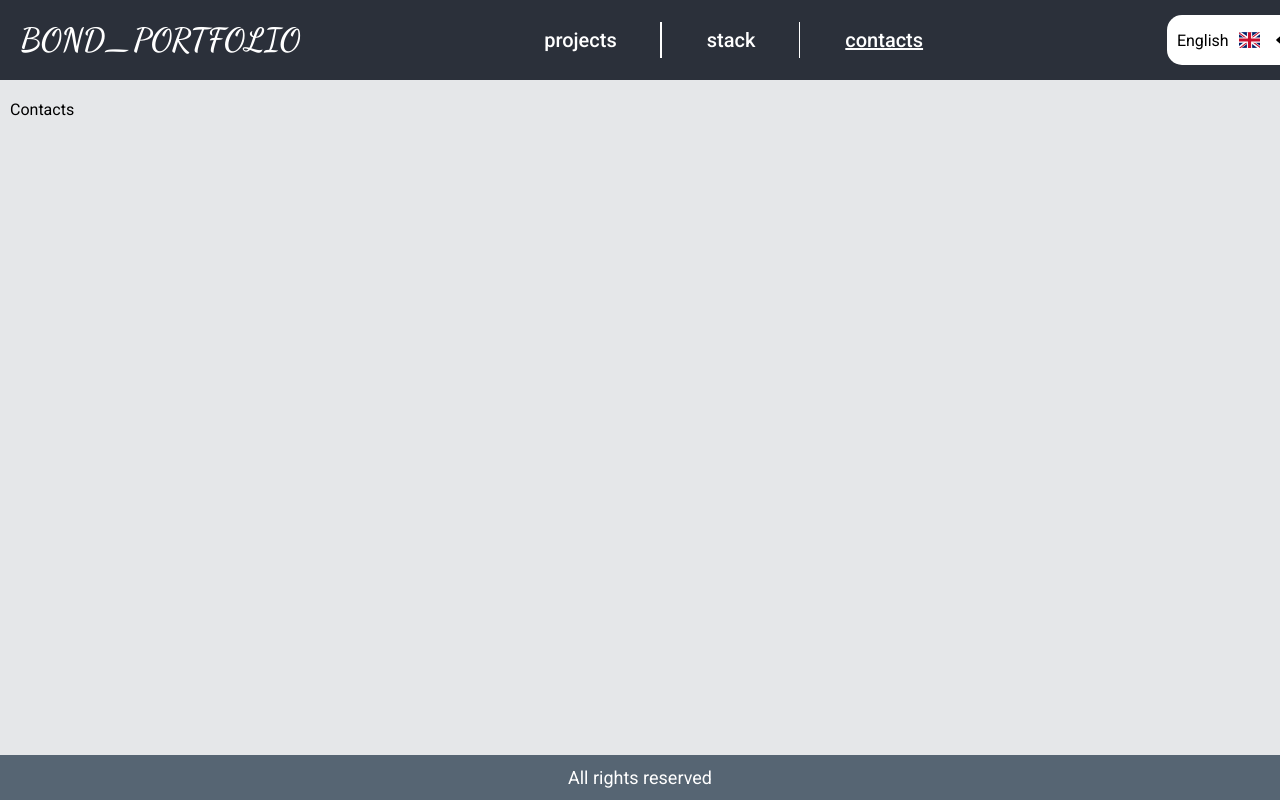
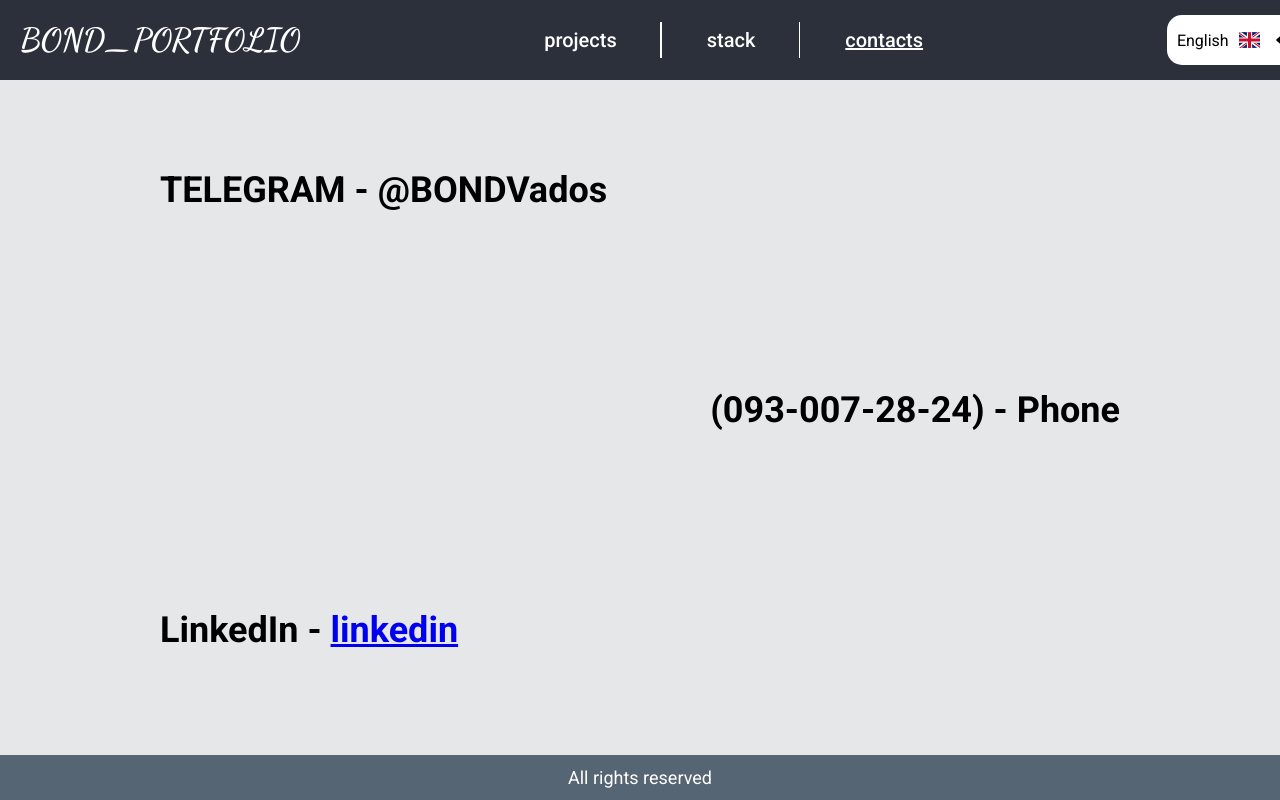
Before and after one commit to BoNdVlAd/HW22, a React (Create React App) app: page /contacts in a window 1280 px wide. Built offline with nearby package versions, Linux system fonts and the light colour scheme; a web font is replaced by a local one.

Commit message:
contacts_done

```diff
--- a/src/components/Card.tsx
+++ b/src/components/Card.tsx
@@ -13,6 +13,7 @@
   flex-direction: column;
   justify-content: center;
   align-items: center;
+  position: relative;
   a {
     text-decoration: none;
     color: inherit;
--- a/src/components/FullPost.tsx
+++ b/src/components/FullPost.tsx
@@ -3,30 +3,53 @@
 import projects from '../assets/projects.json';
 import styled from 'styled-components';
 import { useTranslation } from 'react-i18next';
+import { Link } from 'react-router-dom';
 
 const ContentImg = styled.img`
   max-width: 100%;
   max-height: 400px;
 `;
 
+const Back = styled.button`
+  width: 60px;
+  height: 60px;
+  border: none;
+  background-color: transparent;
+  position: absolute;
+  left: 1rem;
+  top: 1rem;
+  cursor: pointer;
+  display: flex;
+  align-items: center;
+  transform: scale(2);
+  justify-content: center;
+  &:hover {
+    opacity: 0.5;
+  }
+`;
+
+const SubTitle = styled.p`
+  font-size: 26px;
+  font-weight: 500;
+`;
+
 const FullPost = (params: any) => {
   const [t, i18n] = useTranslation();
   let PROJECTS: any = t('projects', { returnObjects: true });
-  // PROJECTS = [...PROJECTS];
-
-  console.log('fuck', PROJECTS[0]);
-
   const project = PROJECTS.filter((e: any) => e.id === Number(params.id));
   return (
     <>
       <Card>
+        <Back>
+          <Link to={'/projects'}>
+            <svg xmlns="http://www.w3.org/2000/svg" width="24" height="24">
+              <path d="M12 2a10 10 0 1 0 10 10A10.011 10.011 0 0 0 12 2zm0 18a8 8 0 1 1 8-8 8.009 8.009 0 0 1-8 8z" />
+              <path d="M13.293 7.293 8.586 12l4.707 4.707 1.414-1.414L11.414 12l3.293-3.293-1.414-1.414z" />
+            </svg>
+          </Link>
+        </Back>
         <h2>{project[0].title}</h2>
-        {project[0].imgs &&
-          project[0].imgs.map((e: any) => (
-            <div>
-              <ContentImg src="/images/project1/Capture.PNG" alt="" />
-            </div>
-          ))}
+        <SubTitle>Links</SubTitle>
       </Card>
     </>
   );
--- a/src/components/Header.tsx
+++ b/src/components/Header.tsx
@@ -17,6 +17,7 @@
     justify-content: center;
     gap: 15px;
     padding-top: 15px;
+    margin-bottom: 1rem;
   }
 `;
 
@@ -35,6 +36,7 @@
 `;
 
 const Navigation = styled.nav`
+  z-index: 1000;
   position: fixed;
   min-height: 80px;
   background-color: #2b303a;
@@ -83,7 +85,6 @@
     background-color: #2b303a;
     transition: all ease 0.3s;
     transform: translateY(-100vh);
-    z-index: 100;
     a {
       width: 50%;
       text-align: center;
@@ -110,6 +111,7 @@
 `;
 
 const NavBtn = styled.button`
+  z-index: 999;
   width: 100%;
   color: #fff;
   font-size: 1.8rem;
@@ -172,7 +174,6 @@
   const links = ['projects', 'stack', 'contacts'];
 
   const pages: string[] = t('pages', { returnObjects: true });
-  console.log('RESULT', pages);
 
   const [active, setActive] = React.useState(0);
 
--- a/src/index.css
+++ b/src/index.css
@@ -3,6 +3,7 @@
   font-family: 'Roboto', sans-serif;
   -webkit-font-smoothing: antialiased;
   -moz-osx-font-smoothing: grayscale;
+  /* overflow: hidden; */
 }
 
 code {
--- a/src/routes/Contacts.tsx
+++ b/src/routes/Contacts.tsx
@@ -1,7 +1,155 @@
 import React from 'react';
+import styled from 'styled-components';
+
+const Flex = styled.div`
+  height: calc(100vh - 180px);
+  display: flex;
+  justify-content: center;
+  align-items: center;
+  font-weight: 700;
+  overflow: hidden;
+`;
+
+const Wrapper = styled.div`
+  width: 60rem;
+  height: 40rem;
+  @media only screen and (max-width: 1024px) {
+    font-size: 28px;
+    height: 30rem;
+  }
+  margin: 0px auto;
+  display: grid;
+  gap: 20px;
+  flex-direction: column;
+  font-size: 36px;
+  align-items: center;
+`;
+
+const Item = styled.div`
+  cursor: pointer;
+  position: relative;
+  transition: all ease 0.3s;
+  &:nth-child(odd) {
+    justify-self: left;
+    transform: translateX(-2000px);
+      &.active {
+        transform: translateX(0px);
+  }
+  }
+  &:nth-child(even) {
+    justify-self: right;
+    transform: translateX(2000px);
+      &.active {
+        transform: translateX(0px);
+  }
+`;
+
+const Copy = styled.span`
+  padding: 5px;
+  font-size: 24px;
+  background-color: #2b303a;
+  color: #fff;
+  border-radius: 20px;
+  display: block;
+  position: absolute;
+  left: 10rem;
+  top: 0px;
+  transition: all ease 0.3s;
+  opacity: 0;
+  &.active {
+    opacity: 1;
+    transform: translateY(-50px);
+  }
+`;
 
 const Contacts = () => {
-  return <div>Contacts</div>;
+  const sleep = () => new Promise((resolve) => setTimeout(resolve, 1000));
+  const contact1Ref = React.useRef<any>(null);
+  const contact2Ref = React.useRef<any>(null);
+  const contact3Ref = React.useRef<any>(null);
+  const contact4Ref = React.useRef<any>(null);
+  const contact5Ref = React.useRef<any>(null);
+
+  const [copy, setCopy] = React.useState(1);
+
+  const copiedRef1 = React.useRef<any>(null);
+  const copiedRef2 = React.useRef<any>(null);
+  React.useEffect(() => {
+    doAnimation();
+  }, []);
+
+  const doAnimation = async () => {
+    await sleep();
+    if (contact1Ref.current) {
+      contact1Ref.current.classList.add('active');
+    }
+
+    await sleep();
+    if (contact2Ref.current) {
+      contact2Ref.current.classList.add('active');
+    }
+    await sleep();
+    if (contact3Ref.current) {
+      contact3Ref.current.classList.add('active');
+    }
+    await sleep();
+    if (contact4Ref.current) {
+      contact4Ref.current.classList.add('active');
+    }
+    await sleep();
+    if (contact5Ref.current) {
+      contact5Ref.current.classList.add('active');
+    }
+  };
+
+  function copyToClipboard(e: any, value: string, n: number) {
+    setCopy(n);
+    if (n === 1) {
+      if (copiedRef1.current) {
+        console.log('YES1');
+        copiedRef1.current.classList.add('active');
+      }
+      setTimeout(() => {
+        if (copiedRef1.current) {
+          copiedRef1.current.classList.remove('active');
+        }
+      }, 2000);
+    }
+    if (n === 2) {
+      if (copiedRef2.current) {
+        console.log('YES1');
+        copiedRef2.current.classList.add('active');
+      }
+      setTimeout(() => {
+        if (copiedRef2.current) {
+          copiedRef2.current.classList.remove('active');
+        }
+      }, 2000);
+    }
+
+    navigator.clipboard.writeText(value);
+  }
+
+  return (
+    <>
+      <Flex>
+        <Wrapper>
+          <Item onClick={(e) => copyToClipboard(e, '@BONDVados', 1)} ref={contact1Ref}>
+            TELEGRAM - @BONDVados
+            <Copy ref={copiedRef1}>copied!</Copy>
+          </Item>
+
+          <Item onClick={(e) => copyToClipboard(e, '0930072824', 2)} ref={contact2Ref}>
+            (093-007-28-24) - Phone
+            <Copy ref={copiedRef2}>copied!</Copy>
+          </Item>
+          <Item ref={contact3Ref}>
+            LinkedIn - <a href="http:\\linkedin.com/in/vlad-bondarenko-933229270">linkedin</a>
+          </Item>
+        </Wrapper>
+      </Flex>
+    </>
+  );
 };
 
 export default Contacts;
--- a/src/routes/Project.tsx
+++ b/src/routes/Project.tsx
@@ -5,7 +5,6 @@
 
 const Project = () => {
   const id = useParams();
-  console.log(id.projectId);
   return (
     <>
       <FullPost key={id} id={id.projectId} />
--- a/src/routes/Projects.tsx
+++ b/src/routes/Projects.tsx
@@ -8,7 +8,6 @@
 const Projects = () => {
   const [t, i18n] = useTranslation();
   const PROJECTS: any = t('projects', { returnObjects: true });
-  console.log('HELLLOOO', PROJECTS);
 
   return (
     <>
--- a/src/routes/Stack.tsx
+++ b/src/routes/Stack.tsx
@@ -35,25 +35,10 @@
   return (
     <>
       <Wrapper>
-        <span></span>
         <Text>
           <span>{`myStack: {`}</span>
           <div style={{ paddingLeft: '40px' }}>
-            <Typed
-              loop
-              strings={[...['my stack '], ...technologies]}
-              backSpeed={70}
-              typeSpeed={70}
-            />
-
-            {/* <Typed
-            strings={['Search for products', 'Search for categories', 'Search for brands']}
-            typeSpeed={40}
-            backSpeed={50}
-            attr="placeholder"
-            loop>
-            <input type="text" />
-          </Typed> */}
+            <Typed loop strings={technologies} backSpeed={70} typeSpeed={70} />
           </div>
           <span>{`{`}</span>
         </Text>
```
